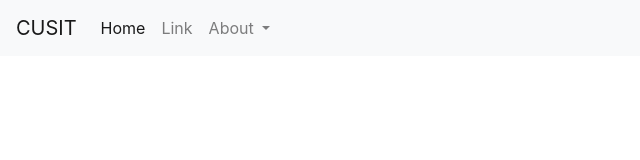
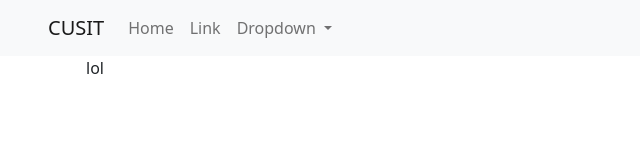
Before and after one commit to UmairJibran/CUSIT-Website, a plain HTML site: page index.html in a window 1280 px wide. Shown: the whole page, without its empty margins (0-640 px from the left). Drawn offline with Linux system fonts and the light colour scheme.

Commit message:
migrated to bootstrap-5

```diff
--- a/index.html
+++ b/index.html
@@ -2,22 +2,30 @@
 <html>
    <head>
       <title>CUSIT - HOME</title>
-	<link rel="stylesheet" type="text/css" href="./css/bootstrap.min.css">
+      <link rel="stylesheet" type="text/css" href="./css/bootstrap.min.css" />
    </head>
    <body>
-	<nav class="navbar navbar-expand-lg navbar-light bg-light">
+      <nav class="navbar navbar-expand-lg navbar-light bg-light pl-5">
          <a class="navbar-brand" href="#">CUSIT</a>
          <div class="collapse navbar-collapse" id="navbarSupportedContent">
             <ul class="navbar-nav mr-auto">
                <li class="nav-item active">
-	        <a class="nav-link" href="#">Home <span class="sr-only">(current)</span></a>
+                  <a class="nav-link" href="#">Home</a>
                </li>
                <li class="nav-item">
                   <a class="nav-link" href="#">Link</a>
                </li>
                <li class="nav-item dropdown">
-	        <a class="nav-link dropdown-toggle" href="#" id="navbarDropdown" role="button" data-toggle="dropdown" aria-haspopup="true" aria-expanded="false">
-	          About
+                  <a
+                     class="nav-link dropdown-toggle"
+                     href="#"
+                     id="navbarDropdown"
+                     role="button"
+                     data-toggle="dropdown"
+                     aria-haspopup="true"
+                     aria-expanded="false"
+                  >
+                     Dropdown
                   </a>
                   <div class="dropdown-menu" aria-labelledby="navbarDropdown">
                      <a class="dropdown-item" href="#">Action</a>
@@ -29,5 +37,9 @@
             </ul>
          </div>
       </nav>
+      <div class="container container-fluid">
+         lol
+      </div>
+      <script src="./js/bootstrap.min.js"></script>
    </body>
 </html>
```
Also changed, not shown: css/bootstrap.min.css, js/bootstrap.min.js (added). Lines whose indentation alone changed are shown as unchanged.
